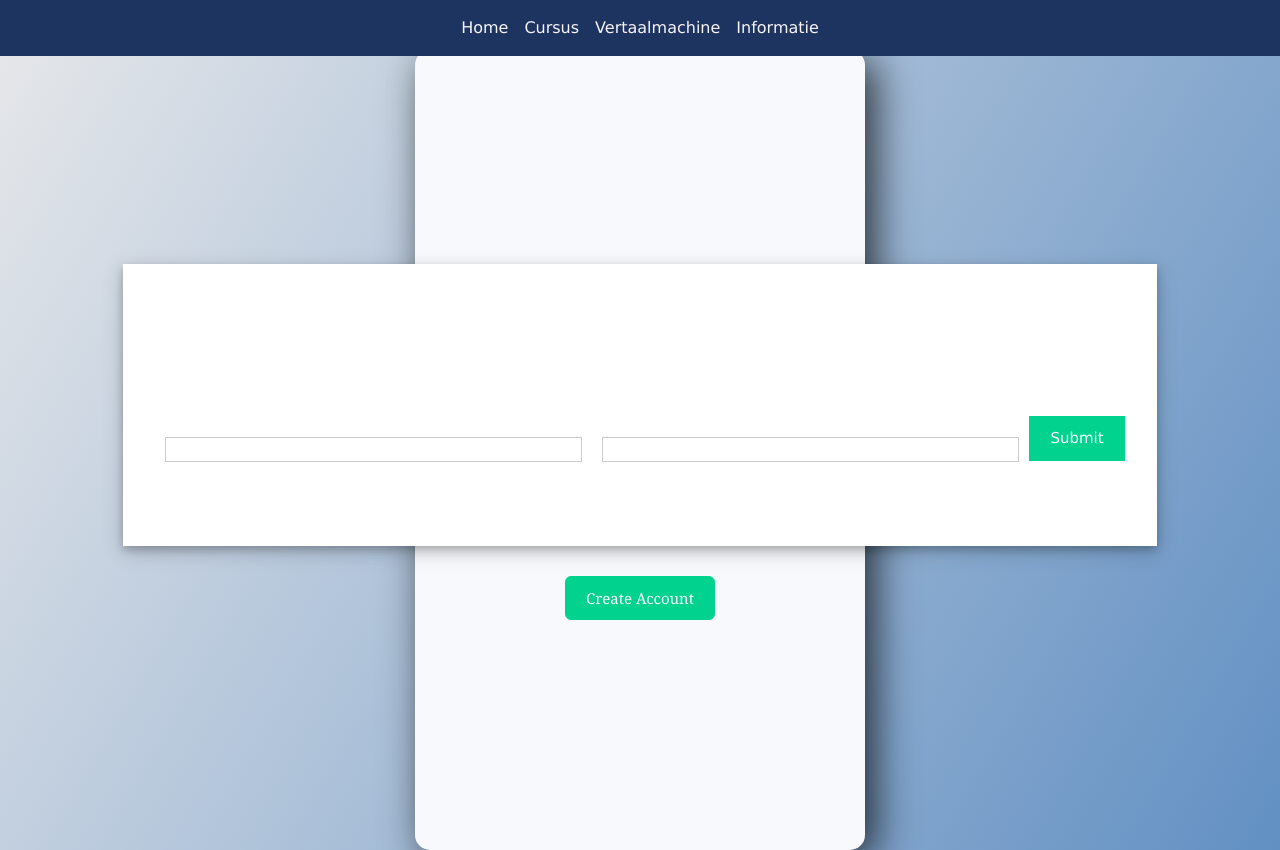
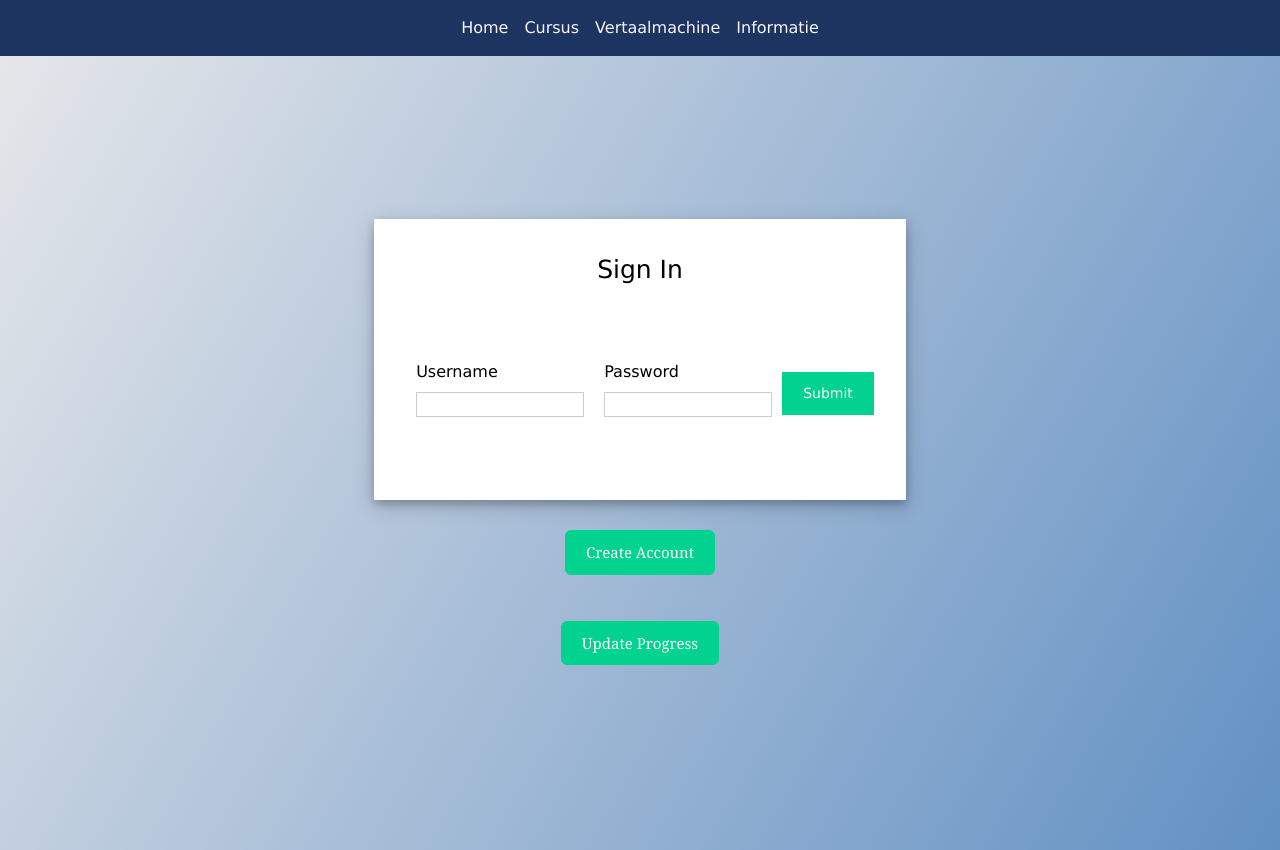
Before and after one commit to YSimouh/ConGestu, a React (Create React App) app in the folder ClientApp/: page /login in a window 1280 px wide. Built offline with nearby package versions, Linux system fonts and the light colour scheme.

Commit message:
styling gefixt en function aangemaakt om progressie te updaten.

```diff
--- a/ClientApp/src/components/loginStyle.css
+++ b/ClientApp/src/components/design/loginStyle.css
@@ -1,4 +1,4 @@
-.app {
+.loginPage {
     font-family: sans-serif;
     display: flex;
     align-items: center;
@@ -7,29 +7,32 @@
     gap: 20px;
     height: 100vh;
     font-family: Cambria, Cochin, Georgia, Times, "Times New Roman", serif;
-    background-color: #f8f9fd;
+    background-color: transparent;
 }
 
-input[type="text"],
-input[type="password"] {
+input[type="text"], input[type="password"] {
     height: 25px;
     border: 1px solid rgba(0, 0, 0, 0.2);
+    color: black;
+    font-size: 12px;
 }
 
 input[type="submit"] {
     margin-top: 10px;
     cursor: pointer;
-    font-size: 15px;
+    font-size: 14px;
     background: #01d28e;
     border: 1px solid #01d28e;
     color: #fff;
     padding: 10px 20px;
 }
 
-    input[type="submit"]:hover {
-        background: #6cf0c2;
-    }
-
+input[type="submit"]:hover {
+    background: #6cf0c2;
+}
+.label{
+    color:black;
+}
 .button-container {
     display: flex;
     justify-content: center;
@@ -49,6 +52,7 @@ input[type="submit"] {
     background-color: white;
     padding: 2rem;
     box-shadow: 0 4px 8px 0 rgba(0, 0, 0, 0.2), 0 6px 20px 0 rgba(0, 0, 0, 0.19);
+    width: auto;
 }
 
 .list-container {
@@ -58,11 +62,15 @@ input[type="submit"] {
 .error {
     color: red;
     font-size: 12px;
+    position: absolute;
+    margin-top: 60px;
 }
 
 .title {
     font-size: 25px;
     margin-bottom: 20px;
+    color: black;
+    text-align: center;
 }
 
 .input-container {
--- /dev/null
+++ b/ClientApp/src/components/parts/updateProgress.js
@@ -0,0 +1,32 @@
+import React from 'react'
+
+function updateProgress(level, cleared) {
+
+    let currentUser = localStorage.getItem("currentUser");
+
+    currentUser = JSON.parse(currentUser);
+
+    if (level == 1 && cleared == true) {
+        const key = currentUser.username;
+        const user = {
+            username: currentUser.username,
+            password: currentUser.password,
+            courseLevel1: cleared,
+            courseLevel2: currentUser.courseLevel2
+        };
+        window.localStorage.setItem(key, JSON.stringify(user))
+    }
+
+    if (level == 2 && cleared == true) {
+        const key = currentUser.username;
+        const user = {
+            username: currentUser.username,
+            password: currentUser.password,
+            courseLevel1: currentUser.courseLevel1,
+            courseLevel2: cleared
+        };
+        window.localStorage.setItem(key, JSON.stringify(user))
+    }
+
+}
+export default updateProgress;
--- a/ClientApp/src/components/Login.js
+++ b/ClientApp/src/components/screens/Login.js
@@ -1,8 +1,13 @@
 import React, { useState } from "react";
 import { useHistory } from "react-router-dom";
 import { Redirect } from 'react-router';
-import "./loginStyle.css";
+import "../design/loginStyle.css";
+import updateProgress from "../parts/updateProgress";
 
+function updateProgress1() {
+    updateProgress(1,true);
+    return
+}
 function allUsers() {
 
     var values = [],
@@ -68,7 +73,18 @@ function Login() {
                 setIsSubmitted(true);
                 setIsLoggedIn(true);
                 profile = uname.value;
-                console.log(name);
+
+                const currentUser = JSON.parse(window.localStorage.getItem(profile));
+
+                const key = "currentUser";
+                const user = {
+                    username: currentUser.username,
+                    password: currentUser.password,
+                    courseLevel1: currentUser.courseLevel1,
+                    courseLevel2: currentUser.courseLevel2
+                };
+                window.localStorage.setItem(key, JSON.stringify(user));
+
             }
         } else {
             // Username not found
@@ -87,12 +103,12 @@ function Login() {
         <div className="form">
             <form onSubmit={handleSubmit}>
                 <div className="input-container">
-                    <label>Username </label>
+                    <label className="label">Username </label>
                     <input type="text" name="uname" required />
                     {renderErrorMessage("uname")}
                 </div>
                 <div className="input-container">
-                    <label>Password </label>
+                    <label className="label">Password </label>
                     <input type="password" name="pass" required />
                     {renderErrorMessage("pass")}
                 </div>
@@ -104,13 +120,14 @@ function Login() {
     );
 
     return (
-        <div className="app">
+        <div className="loginPage">
             <div className="login-form">
                 <div className="title">Sign In</div>
                 {isSubmitted ? <div>User is successfully logged in</div> : renderForm}
                 {isLoggedIn ? <Redirect to={"/profile/" + profile} /> : null}
             </div>
             <button className="createAccountButton" onClick={routeCreateAccount}>Create Account</button>
+            <button className="createAccountButton" onClick={updateProgress1}>Update Progress</button>
         </div>
     );
 }
--- a/ClientApp/src/components/createAccount.js
+++ b/ClientApp/src/components/screens/createAccount.js
@@ -1,9 +1,8 @@
 import React from "react";
 import { useState } from "react";
 import { useHistory } from "react-router-dom";
-import { Redirect } from 'react-router';
 
-import "./loginStyle.css";
+import "../design/loginStyle.css";
 
 function createAccount() {
 
@@ -65,6 +64,7 @@ function createAccount() {
             <div className="login-form">
                 <div className="title">Create Account</div>
                 {isSubmitted ? <div>Account created successfully</div> : renderForm}
+                {isSubmitted ? <button className="createAccountButton" onClick={routeBack}>Back</button> : null}
             </div>
         </div>
     );
--- a/ClientApp/src/profilePage.js
+++ b/ClientApp/src/components/screens/profilePage.js
@@ -1,5 +1,5 @@
 import React from 'react';
-import './components/profileCSS.css';
+import '../design/profileCSS.css';
 
 function profilePage() {
 
```
Also changed, not shown: ClientApp/src/App.js (+4 -4 lines), ClientApp/src/components/screens/CourseLevel2.js (renamed from ClientApp/src/components/CourseLevel2.js, +4 -4 lines), ClientApp/src/components/design/profileCSS.css (renamed from ClientApp/src/components/profileCSS.css).
